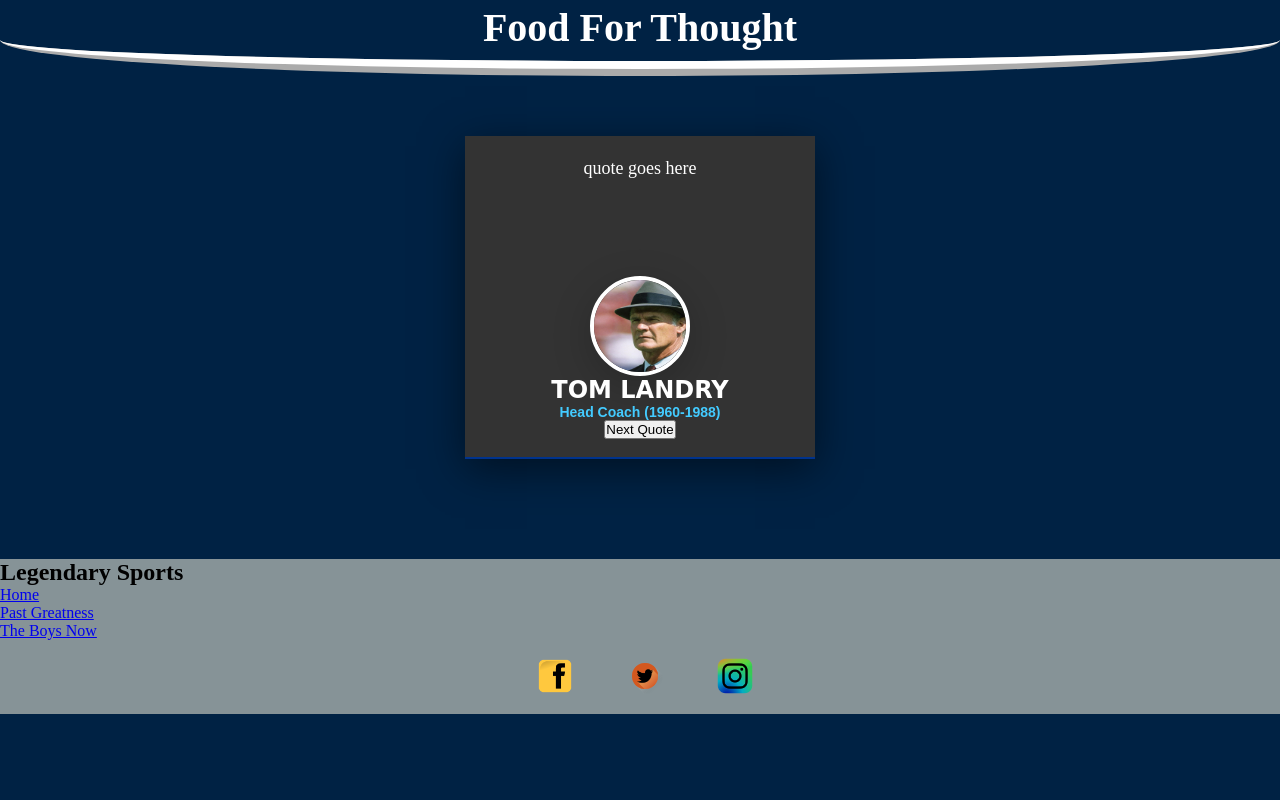
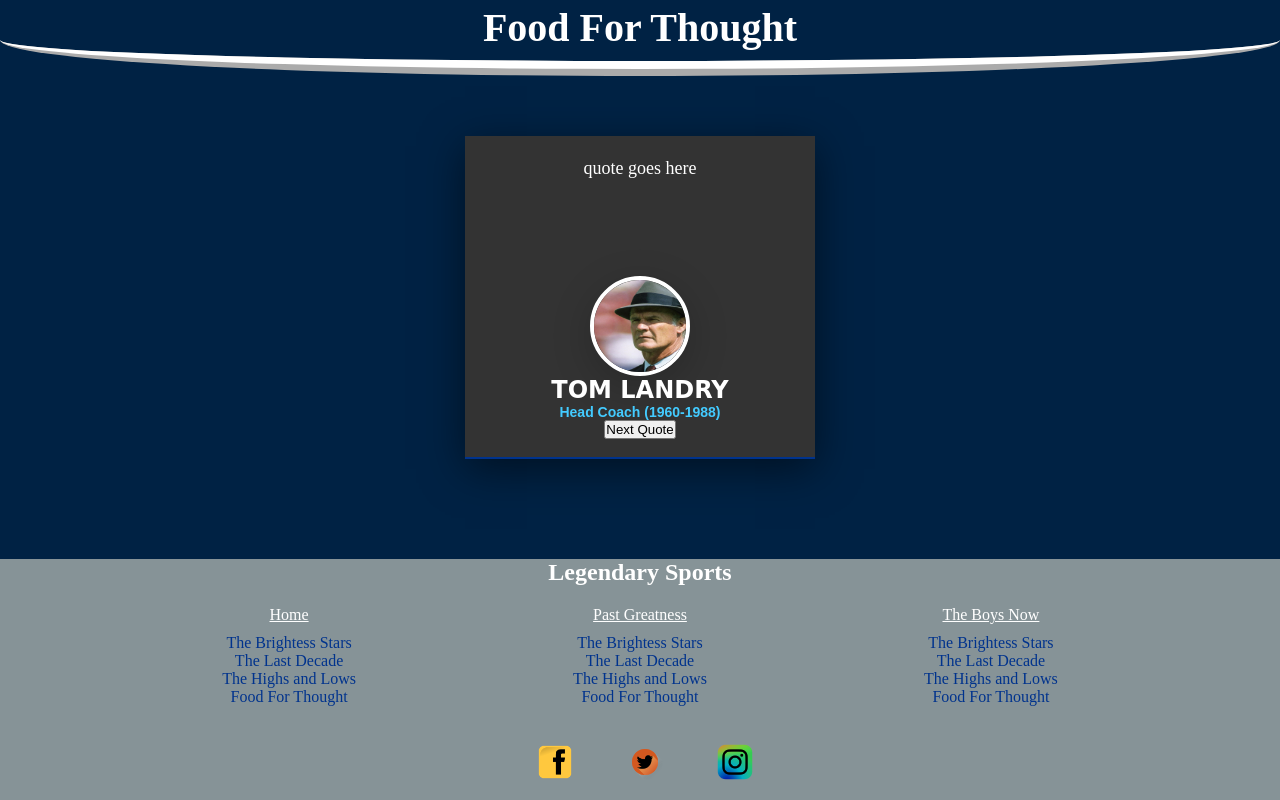
Before and after one commit to Shanehortonm/Legendary-Sports, a website: page index.html in a window 1280 px wide. Shown: the part 1794-2594 px from the top of the page. Before the commit the page ends 2508 px from the top, so only its background shows below. Drawn offline with nearby package versions, Linux system fonts and the light colour scheme.

Commit message:
changes to footer

```diff
--- a/CSS/NavFooter.css
+++ b/CSS/NavFooter.css
@@ -187,7 +187,7 @@ Start of MQs
 */
 
 /* Hamburger ONLY*/
-@media only screen and (max-width: 500px) {
+@media (max-width: 500px) {
 	nav {
 		position: fixed;
 		z-index: 3;
@@ -254,9 +254,47 @@ Start of MQs
 		height: 100%;
 		width: 100%;
 	}
-}
 
-@media (min-width: 600px) {
+	.footer-title {
+		width: 100%;
+		display: inline-flex;
+		justify-content: center;
+		align-items: center;
+		color: white;
+	}
+
+	.footerline-1 {
+		padding: 20px 5px 20px 5px;
+		display: flex;
+		justify-content: space-evenly;
+		align-items: center;
+	}
+
+	.footerline-1 ul p {
+		width: 100%;
+		display: inline-flex;
+		justify-content: center;
+		align-items: center;
+		text-decoration: underline;
+		padding-bottom: 10px;
+		color: white;
+	}
+
+	.footerline-1 ul li {
+		text-decoration: none;
+		list-style: none;
+		text-align: center;
+	}
+
+	.footerline-1 a {
+		text-decoration: none;
+		color: var(--primaryColorThree);
+	}
+
+	.footerline-1 a:hover {
+		text-decoration: underline;
+		transition: all 0.5s ease-in-out;
+	}
 }
 
 @media (min-width: 800px) {
--- a/index.html
+++ b/index.html
@@ -166,9 +166,24 @@
             <div class="footer-larger-wrapper">
               <div class="footerline-1">
                 <ul>
-                  <li><a href="/index.html">Home</a></li>
-                  <li><a href="/pages/past.html">Past Greatness</a></li>
-                  <li><a href="/pages/present.html">The Boys Now</a></li>
+                  <p>Home</p>
+                  <li><a href="/">The Brightess Stars</a></li>
+                  <li><a href="/">The Last Decade</a></li>
+                  <li><a href="/">The Highs and Lows</a></li>
+                  <li><a href="/">Food For Thought</a></li>
+                </ul>
+                <ul>
+                  <p>Past Greatness</p>
+                  <li><a href="/">The Brightess Stars</a></li>
+                  <li><a href="/">The Last Decade</a></li>
+                  <li><a href="/">The Highs and Lows</a></li>
+                  <li><a href="/">Food For Thought</a></li>
+                </ul><ul>
+                  <p>The Boys Now</p>
+                  <li><a href="/">The Brightess Stars</a></li>
+                  <li><a href="/">The Last Decade</a></li>
+                  <li><a href="/">The Highs and Lows</a></li>
+                  <li><a href="/">Food For Thought</a></li>
                 </ul>
               </div>
               <div class="footerline-2">
--- a/js/main.js
+++ b/js/main.js
@@ -31,9 +31,9 @@ const quoteArray = ["Today, you have 100% of your life left.",
                     "Leadership is a matter of having people look at you and gain confidence, seeing how you react. If you’re in control, they’re in control"];
 
 
-function changeQuote() {
-    if
-}
+// function changeQuote() {
+//     if
+// }
 
 
 
```
